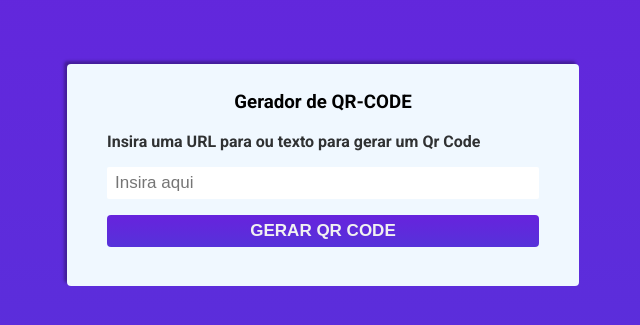
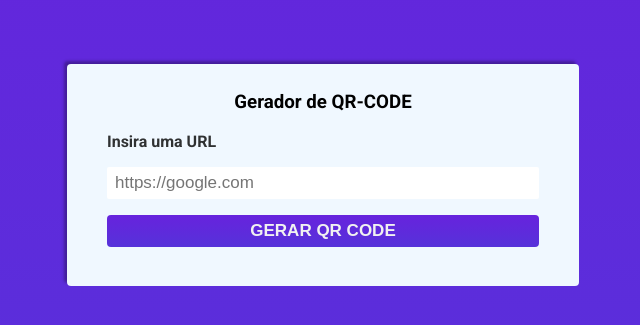
Before and after one commit to GuilhermeShow/geradorDeQRCODE, a plain HTML site: page index.html in a window 1280 px wide. Shown: the part 225-550 px from the top of the page, without its empty margins (317-957 px from the left). Drawn offline with Linux system fonts and the light colour scheme.

Commit message:
Update index.html

```diff
--- a/index.html
+++ b/index.html
@@ -7,7 +7,7 @@
     <link rel="preconnect" href="https://fonts.googleapis.com">
     <link rel="preconnect" href="https://fonts.gstatic.com" crossorigin>
     <link href="https://fonts.googleapis.com/css2?family=Roboto:ital,wght@0,300;0,400;0,700;1,400&display=swap" rel="stylesheet">
-    <title>Document</title>
+    <title>QRCODE</title>
 </head>
 <body>
 
@@ -15,8 +15,8 @@
         <div class="formulario">
             <h3 class="qr-code">Gerador de QR-CODE</h3>
             <div id="form">
-                <label class="label">Insira uma URL para ou texto para gerar um Qr Code</label>
-                <input type="text" placeholder="Insira aqui" class="input" id="input">
+                <label class="label">Insira uma URL</label>
+                <input type="text" placeholder="https://google.com" class="input" id="input">
                 <button class="botao" id="botao">Gerar Qr Code</button>
 
             </div>
```
